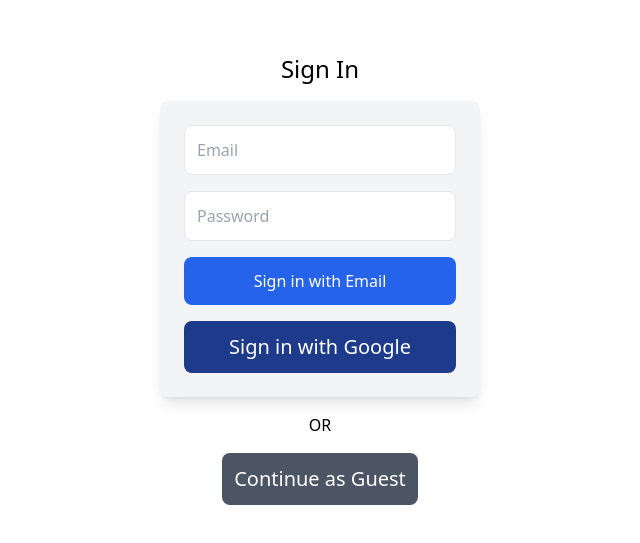
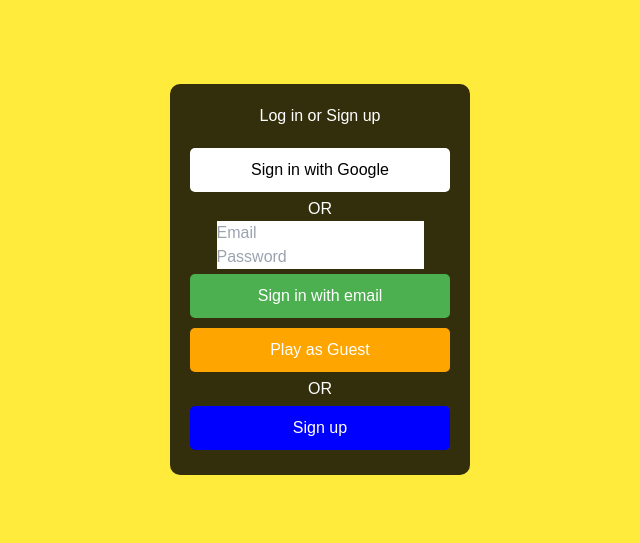
Before and after one commit to Abdul1013Faththah/hang-with-banana, a Next.js app: page / in a window 1280 px wide. Shown: the part 121-664 px from the top of the page, without its empty margins (320-960 px from the left). Built offline with nearby package versions, Linux system fonts and the light colour scheme; no server answers.

Commit message:
Login New Design

```diff
--- a/pages/index.js
+++ b/pages/index.js
@@ -1,107 +1,62 @@
-import { useState, useEffect } from "react";
-import { signIn, signOut, useSession } from "next-auth/react";
+import { useState } from "react";
+import { signIn } from "next-auth/react";
 import { useRouter } from "next/router";
 
 export default function Home() {
-  const { data: session } = useSession();
   const router = useRouter();
   const [email, setEmail] = useState("");
   const [password, setPassword] = useState("");
-  const [error, setError] = useState("");
-  const [guestId, setGuestId] = useState(null);
 
-  useEffect(() => {
-    // Check if guestId is stored in localStorage
-    const storedGuestId = localStorage.getItem("guestId");
-    if (storedGuestId) {
-      setGuestId(storedGuestId);
-    }
-  }, []);
-
-  const handleGuestLogin = async () => {
-    try {
-      const response = await fetch("/api/guest", {
-        method: "POST",
-        headers: { "Content-Type": "application/json" },
-      });
-
-      const data = await response.json();
-
-      if (data.success) {
-        setGuestId(data.guestId);
-        localStorage.setItem("guestId", data.guestId); // Store guest ID in localStorage
-      } else {
-        setError("Failed to continue as guest");
-      }
-    } catch (err) {
-      setError("Something went wrong");
-    }
+  const handleEmailSignIn = async (e) => {
+    e.preventDefault();
+    const result = await signIn("credentials", {
+      redirect: false,
+      email,
+      password,
+    });
+    if (result.ok) router.push("/levels");
+    else alert("Invalid credentials");
   };
 
-  const handleGuestSignOut = () => {
-    setGuestId(null);
-    localStorage.removeItem("guestId");
+  const handleGuestSignIn = () => {
+    router.push("/levels"); // Redirects guest users to level selection
   };
 
-  if (session) {
-    return (
-      <div className="flex flex-col items-center justify-center min-h-screen">
-        <p>Signed in as {session.user.email}</p>
-        <button className="p-3 mt-4 text-xl bg-red-600 text-white rounded-lg" onClick={() => signOut()}>
-          Sign out
+  return (
+    <div className="container">
+      <div className="auth-box">
+        <h2>Log in or Sign up</h2>
+        <button className="google-btn" onClick={() => signIn("google")}>
+          Sign in with Google
+        </button>
+        <p>OR</p>
+        <form onSubmit={handleEmailSignIn}>
+          <input
+            type="email"
+            placeholder="Email"
+            value={email}
+            onChange={(e) => setEmail(e.target.value)}
+            required
+          />
+          <input
+            type="password"
+            placeholder="Password"
+            value={password}
+            onChange={(e) => setPassword(e.target.value)}
+            required
+          />
+          <button type="submit" className="email-btn">
+            Sign in with email
+          </button>
+        </form>
+        <button className="guest-btn" onClick={handleGuestSignIn}>
+          Play as Guest
+        </button>
+        <p>OR</p>
+        <button className="signup-btn" onClick={() => router.push("/signup")}>
+          Sign up
         </button>
       </div>
-    );
-  }
-
-  if (guestId) {
-    return (
-      <div className="flex flex-col items-center justify-center min-h-screen">
-        <p className="text-2xl">Signed in as Guest</p>
-        <p className="text-green-500 mt-2">Guest ID: {guestId}</p>
-        <button className="p-3 mt-4 text-xl bg-red-600 text-white rounded-lg" onClick={handleGuestSignOut}>
-          Sign out
-        </button>
-      </div>
-    );
-  }
-
-  return (
-    <div className="flex flex-col items-center justify-center min-h-screen">
-      <h2 className="text-2xl mb-4">Sign In</h2>
-      {error && <p className="text-red-500">{error}</p>}
-
-      <form
-        onSubmit={(e) => {
-          e.preventDefault();
-          setError("");
-
-          signIn("credentials", {
-            redirect: false,
-            email,
-            password,
-          }).then((result) => {
-            if (result?.error) {
-              setError("Invalid email or password");
-              router.push("/signup"); // Redirect to signup if sign-in fails
-            }
-          });
-        }}
-        className="flex flex-col space-y-4 w-80 bg-gray-100 p-6 rounded-lg shadow-lg"
-      >
-        <input type="email" placeholder="Email" value={email} onChange={(e) => setEmail(e.target.value)} className="p-3 border rounded-lg" required />
-        <input type="password" placeholder="Password" value={password} onChange={(e) => setPassword(e.target.value)} className="p-3 border rounded-lg" required />
-        <button type="submit" className="p-3 bg-blue-600 text-white rounded-lg">Sign in with Email</button>
-        <button className="p-3 mt-4 text-xl bg-blue-900 text-white rounded-lg" onClick={() => signIn("google")}>
-          Sign in with Google
-        </button>
-      </form>
-
-      <p className="mt-4">OR</p>
-
-      <button className="p-3 mt-4 text-xl bg-gray-600 text-white rounded-lg" onClick={handleGuestLogin}>
-        Continue as Guest
-      </button>
     </div>
   );
 }
--- a/styles/globals.css
+++ b/styles/globals.css
@@ -13,3 +13,60 @@
     --foreground: #ededed;
   }
 }
+
+
+body {
+  background-color: #ffeb3b;
+  font-family: Arial, sans-serif;
+  display: flex;
+  justify-content: center;
+  align-items: center;
+  height: 100vh;
+  margin: 0;
+}
+
+.container {
+  text-align: center;
+}
+
+.auth-box {
+  background: rgba(0, 0, 0, 0.8);
+  padding: 20px;
+  border-radius: 10px;
+  width: 300px;
+  color: white;
+}
+
+.auth-box h2 {
+  margin-bottom: 15px;
+}
+
+button {
+  width: 100%;
+  padding: 10px;
+  margin: 5px 0;
+  border: none;
+  cursor: pointer;
+  font-size: 16px;
+  border-radius: 5px;
+}
+
+.google-btn {
+  background: white;
+  color: black;
+}
+
+.email-btn {
+  background: #4caf50;
+  color: white;
+}
+
+.guest-btn {
+  background: orange;
+  color: white;
+}
+
+.signup-btn {
+  background: blue;
+  color: white;
+}
```
